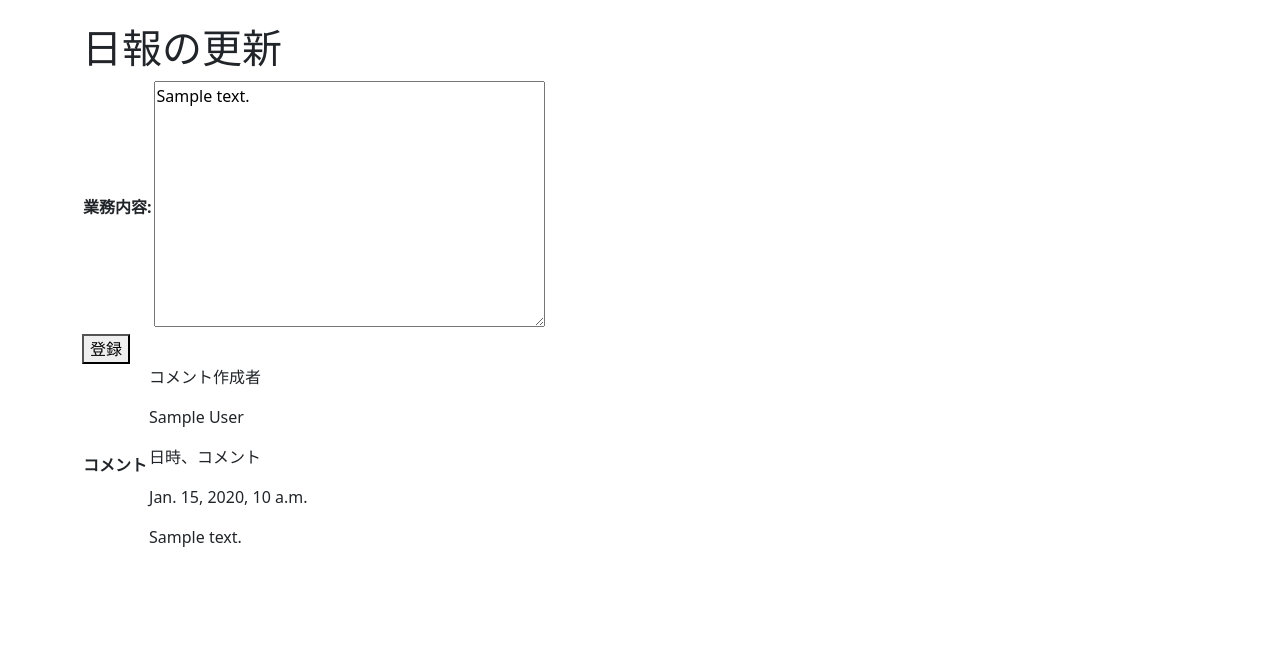
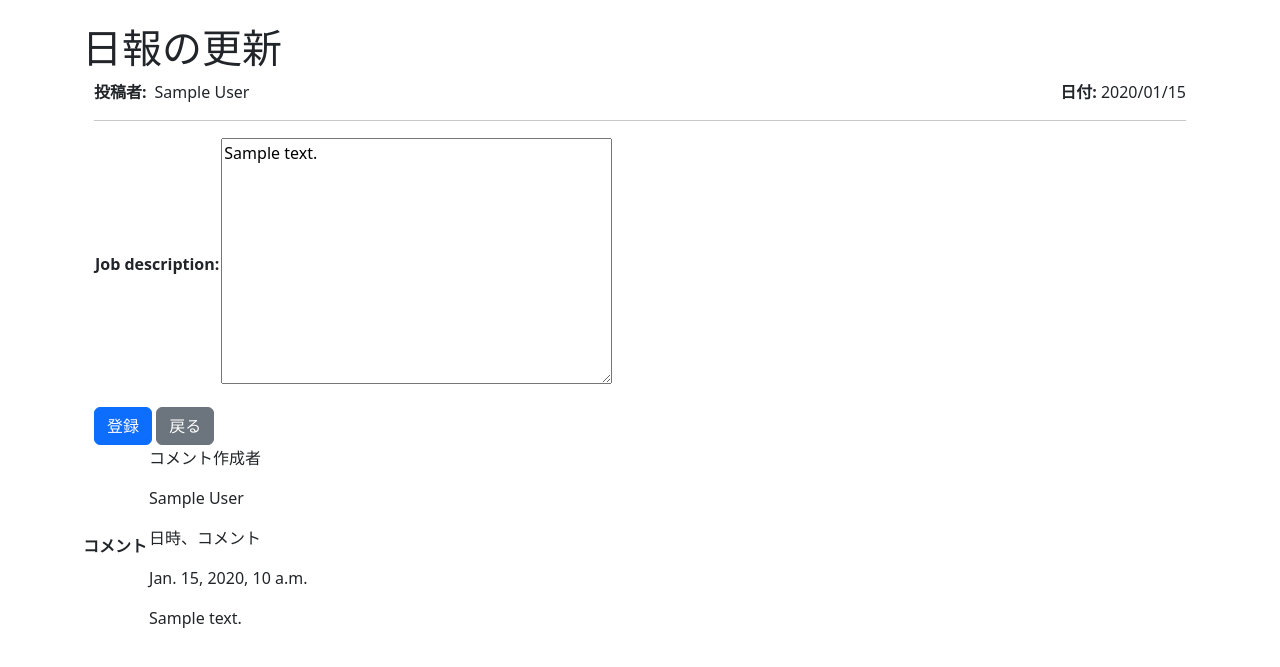
Before and after one commit to akiya-n2501/daily_report_system, a Django app: page /daily_reports/1/edit/ in a window 1280 px wide. Shown: the part 56-723 px from the top of the page. Run offline with Django 4.2, Linux system fonts and the light colour scheme; a user stored in the database is signed in; tables that the repository leaves empty hold one stand-in row (values such as "Sample post"); lists and menus that the app fills with data are empty.

Commit message:
[fix] 詳細画面反映の指摘事項を反映

```diff
--- a/daily_reports/forms.py
+++ b/daily_reports/forms.py
@@ -61,7 +61,7 @@
 class DailyReportForm(forms.ModelForm):
     class Meta:
         model = DailyReport
-        fields = ["employee_code", "reported_on","job_description"]
+        fields = ["employee_code", "reported_on", "job_description"]
         labels = {
             "employee_code": "名前",
             "job_description": "業務内容",
@@ -69,9 +69,10 @@
         }
 
         widgets = {
-            "reported_on": forms.DateInput(attrs={"type": "date"}), # カレンダー入力にする
+            "reported_on": forms.DateInput(
+                attrs={"type": "date"}
+            ),  # カレンダー入力にする
         }
-
 
     # def clean_job_description(self):
     #      job_description = self.cleaned_data.get("job_description")
@@ -88,7 +89,29 @@
 
 # 日報編集画面
 class DailyReportEditForm(forms.ModelForm):
+    job_description = forms.CharField(
+        required=False,  # Django の標準必須バリデーションを無効化
+        widget=forms.Textarea(),
+    )
+
     class Meta:
         model = DailyReport
         fields = ['job_description']
         labels = {"job_description": "業務内容"}
+
+        # コメントの文字数のバリデーション
+
+    def clean_job_description(self):
+        job_description = self.cleaned_data.get(
+            "job_description", ""
+        ).strip()  # 前後の空白を削除
+        length = len(job_description)
+        if length < 1:
+            raise forms.ValidationError(
+                "業務内容は1文字以上2000文字以内で入力してください。"
+            )
+        if length > 2000:
+            raise forms.ValidationError(
+                f"業務内容は2000文字以内で入力してください。（現在の文字数: {length}）"
+            )
+        return job_description
--- a/daily_reports/templates/daily_reports/daily_report_edit.html
+++ b/daily_reports/templates/daily_reports/daily_report_edit.html
@@ -8,14 +8,27 @@
       <div class="main">
         <section class="career">
         <h1>日報の更新</h1>
-        <form method="POST">
+
+        <div class="container">
+          <div class="row">
+              <div class="col-md-6 d-flex align-items-center">
+                  <strong>投稿者: </strong> <span class="ms-2">{{ employee_name }}</span>
+              </div>
+              <div class="col-md-6 text-md-end text-start">
+                  <strong>日付: </strong> <span>{{ reported_on|date:"Y/m/d" }}</span>
+              </div>
+          </div>
+
+<hr> <!-- 区切り線 -->
+
+<form method="POST">
             <table>
               {{ form.as_table }}
             </table>
           {% csrf_token %}
 
-          <button class="button" type="submit">登録</button>
-
+          <button class="btn btn-primary mt-3" type="submit">登録</button>
+          <a href="{% url 'daily_report_detail' obj.pk %}" class="btn btn-secondary mt-3">戻る</a>
       </form>
       </section>
       <section>
--- a/daily_reports/views.py
+++ b/daily_reports/views.py
@@ -67,12 +67,12 @@
 
     def form_valid(self, form):
         if not form.instance.reported_on:
-            form.instance.reported_on = timezone.now().date() # 今日の日付を設定
+            form.instance.reported_on = timezone.now().date()  # 今日の日付を設定
         return super().form_valid(form)
 
     def get_initial(self):
         initial = super().get_initial()
-        initial['reported_on'] = timezone.now().date() # 今日の日付を初期値に設定
+        initial['reported_on'] = timezone.now().date()  # 今日の日付を初期値に設定
         return initial
 
     def get_success_url(self):
@@ -142,9 +142,13 @@
 
     # success_url = reverse_lazy('daily_report_detail', kwargs={"pk": self.kwargs.get("pk")})
     def get_context_data(self, **kwargs):
+        daily_report = get_object_or_404(DailyReport, id=self.kwargs.get("pk"))
+
         context = super(DailyReportEditView, self).get_context_data(**kwargs)
         context["message_type"] = "edit"
         context["obj"] = DailyReport.objects.get(id=self.kwargs["pk"])
+        context["employee_name"] = daily_report.employee_code.name
+        context["reported_on"] = daily_report.reported_on
         return context
 
     # 成功時のURLをpkから設定
```
